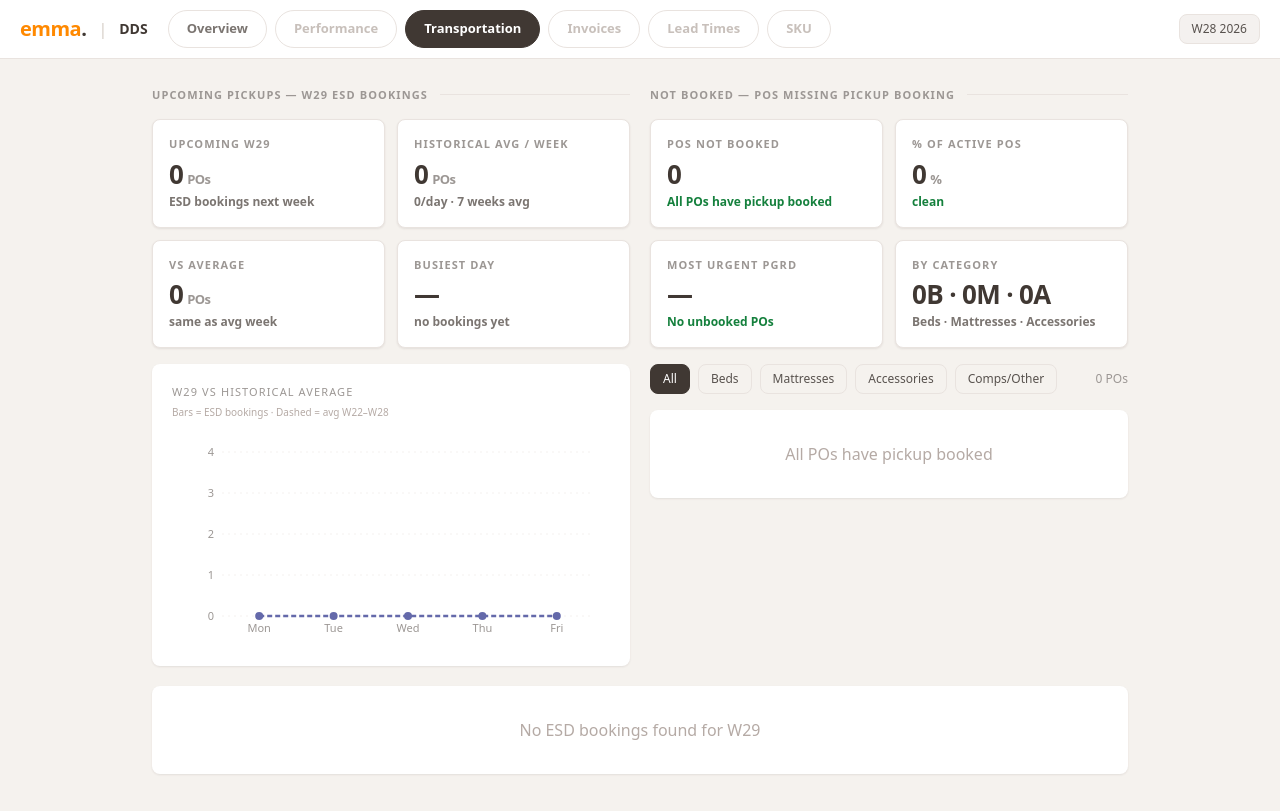
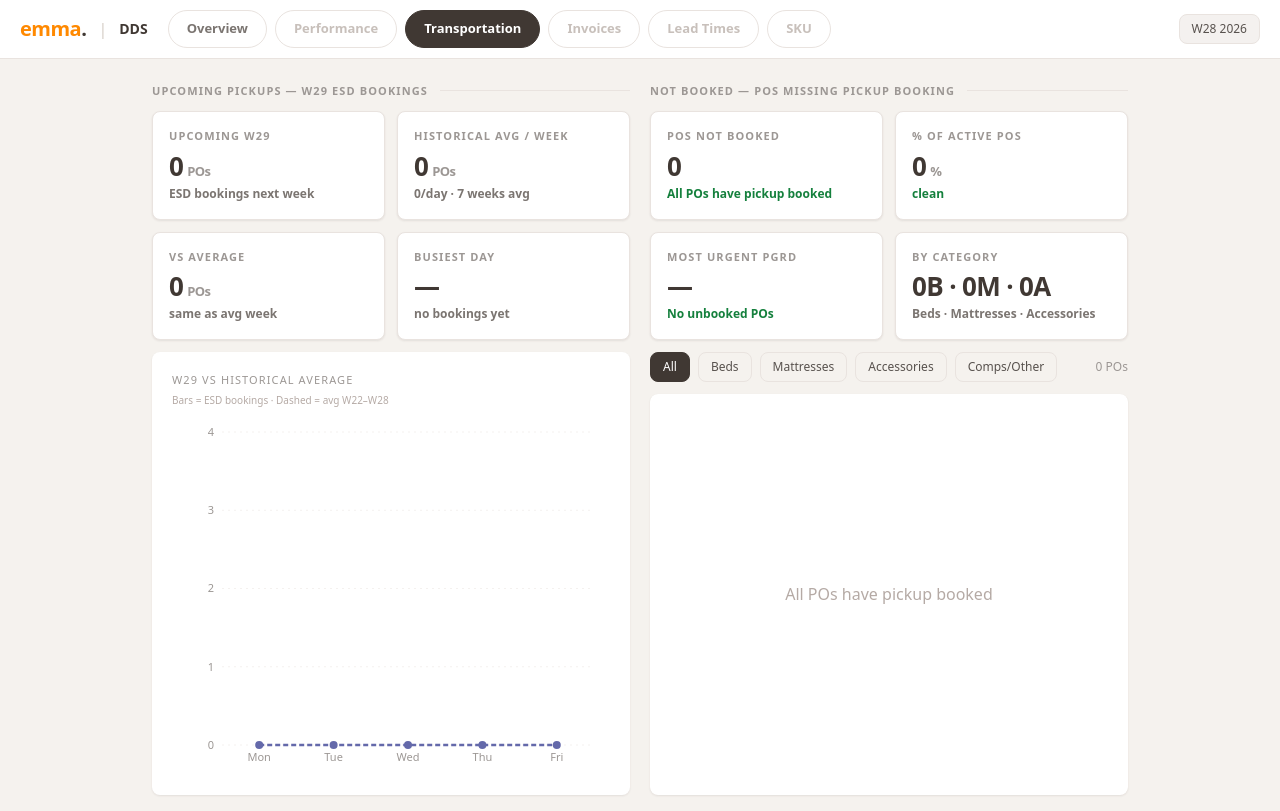
Before and after one commit to Ana-Is-Asleep/Production-Control-Tower, a Next.js app in the folder dds-tool/: page /transportation in a window 1280 px wide. Built offline with nearby package versions, Linux system fonts and the light colour scheme.

Commit message:
fix: transportation page fills full viewport height

```diff
--- a/dds-tool/src/app/transportation/page.tsx
+++ b/dds-tool/src/app/transportation/page.tsx
@@ -142,16 +142,16 @@ export default function TransportationPage() {
         </span>
       </header>
 
-      <div className="px-6 py-5 max-w-5xl mx-auto space-y-5">
+      <div style={{ height: 'calc(100vh - 48px)' }} className="px-6 py-4 max-w-5xl mx-auto flex flex-col gap-4">
 
         {/* ── PICKUPS + NOT BOOKED side by side ─────────────────────────── */}
-        <div className="grid grid-cols-2 gap-5 items-start">
+        <div className="flex-1 min-h-0 grid grid-cols-2 gap-5">
 
           {/* LEFT: Upcoming Pickups */}
-          <div className="space-y-4">
+          <div className="flex flex-col gap-3 min-h-0">
             <SectionLabel>Upcoming Pickups — W{String(nextWeek).padStart(2, '0')} ESD bookings</SectionLabel>
 
-            <div className="grid grid-cols-2 gap-3">
+            <div className="grid grid-cols-2 gap-3 shrink-0">
               <KpiCard
                 label={`Upcoming W${String(nextWeek).padStart(2, '0')}`}
                 value={totalUpcoming}
@@ -182,14 +182,15 @@ export default function TransportationPage() {
               />
             </div>
 
-            <div className="bg-white rounded-lg p-5" style={{ boxShadow: 'var(--shadow-card)' }}>
-              <p className="text-[11px] uppercase tracking-widest text-[#9c9794] mb-1">
+            <div className="bg-white rounded-lg p-5 flex-1 min-h-0 flex flex-col" style={{ boxShadow: 'var(--shadow-card)' }}>
+              <p className="text-[11px] uppercase tracking-widest text-[#9c9794] mb-1 shrink-0">
                 W{String(nextWeek).padStart(2, '0')} vs Historical Average
               </p>
-              <p className="text-[10px] text-[#b5aaa5] mb-4">
+              <p className="text-[10px] text-[#b5aaa5] mb-2 shrink-0">
                 Bars = ESD bookings &middot; Dashed = avg W{String(pastWeekNums[0]).padStart(2, '0')}–W{String(pastWeekNums[pastWeekNums.length - 1]).padStart(2, '0')}
               </p>
-              <ResponsiveContainer width="100%" height={210}>
+              <div className="flex-1 min-h-0">
+                <ResponsiveContainer width="100%" height="100%">
                   <ComposedChart data={chartData} margin={{ top: 16, right: 16, left: -10, bottom: 0 }}>
                     <CartesianGrid strokeDasharray="2 4" stroke="#f4f1ef" vertical={false} />
                     <XAxis dataKey="day" tick={{ fill: '#9c9794', fontSize: 11 }} axisLine={false} tickLine={false} />
@@ -211,12 +212,13 @@ export default function TransportationPage() {
                 </ResponsiveContainer>
               </div>
             </div>
+          </div>
 
           {/* RIGHT: Not Booked */}
-          <div className="space-y-4">
+          <div className="flex flex-col gap-3 min-h-0">
             <SectionLabel>Not Booked — POs missing pickup booking</SectionLabel>
 
-            <div className="grid grid-cols-2 gap-3">
+            <div className="grid grid-cols-2 gap-3 shrink-0">
               <KpiCard
                 label="POs not booked"
                 value={totalPOs}
@@ -245,7 +247,7 @@ export default function TransportationPage() {
             </div>
 
             {/* category filter */}
-            <div className="flex items-center gap-2 flex-wrap">
+            <div className="flex items-center gap-2 flex-wrap shrink-0">
               <button
                 onClick={() => setSelectedCat('All')}
                 className={`text-xs px-3 py-1.5 rounded-lg border font-medium transition-all ${selectedCat === 'All' ? 'bg-[#403833] text-white border-[#403833]' : 'border-[#e9e3df] text-[#58524e] hover:border-[#403833]'}`}>
@@ -265,8 +267,9 @@ export default function TransportationPage() {
               <span className="ml-auto text-xs text-[#9c9794]">{filteredPOs.length} PO{filteredPOs.length !== 1 ? 's' : ''}</span>
             </div>
 
+            <div className="flex-1 min-h-0 overflow-auto rounded-lg" style={{ boxShadow: 'var(--shadow-card)' }}>
             {filteredPOs.length > 0 ? (
-              <div className="bg-white rounded-lg overflow-hidden" style={{ boxShadow: 'var(--shadow-card)' }}>
+              <div className="bg-white rounded-lg overflow-hidden h-full flex flex-col">
                 <div className="px-5 py-3 border-b border-[#e9e3df]">
                   <p className="text-[11px] uppercase tracking-widest text-[#9c9794]">POs missing pickup booking — click to expand</p>
                 </div>
@@ -345,15 +348,18 @@ export default function TransportationPage() {
                 </table>
               </div>
             ) : (
-              <div className="bg-white rounded-lg p-8 text-center text-[#b5aaa5]" style={{ boxShadow: 'var(--shadow-card)' }}>
+              <div className="bg-white rounded-lg p-8 text-center text-[#b5aaa5] h-full flex items-center justify-center">
                 {totalPOs === 0 ? 'All POs have pickup booked' : 'No POs match the selected category'}
               </div>
             )}
             </div>
           </div>
+        </div>
+
+      </div>
 
       {upcomingByDay.length > 0 && (
-          <div className="space-y-3">
+        <div className="px-6 pb-6 max-w-5xl mx-auto space-y-3 mt-4">
             <p className="text-[11px] uppercase tracking-widest text-[#9c9794]">W{String(nextWeek).padStart(2, '0')} — by day</p>
             {upcomingByDay.map(dayGroup => (
               <div key={dayGroup.dow} className="bg-white rounded-lg overflow-hidden" style={{ boxShadow: 'var(--shadow-card)' }}>
@@ -428,13 +434,6 @@ export default function TransportationPage() {
             ))}
         </div>
       )}
-
-        {upcomingByDay.length === 0 && (
-          <div className="bg-white rounded-lg p-8 text-center text-[#b5aaa5]" style={{ boxShadow: 'var(--shadow-card)' }}>
-            No ESD bookings found for W{String(nextWeek).padStart(2, '0')}
-          </div>
-        )}
-      </div>
     </div>
   );
 }
```
Lines whose indentation alone changed are shown as unchanged.
